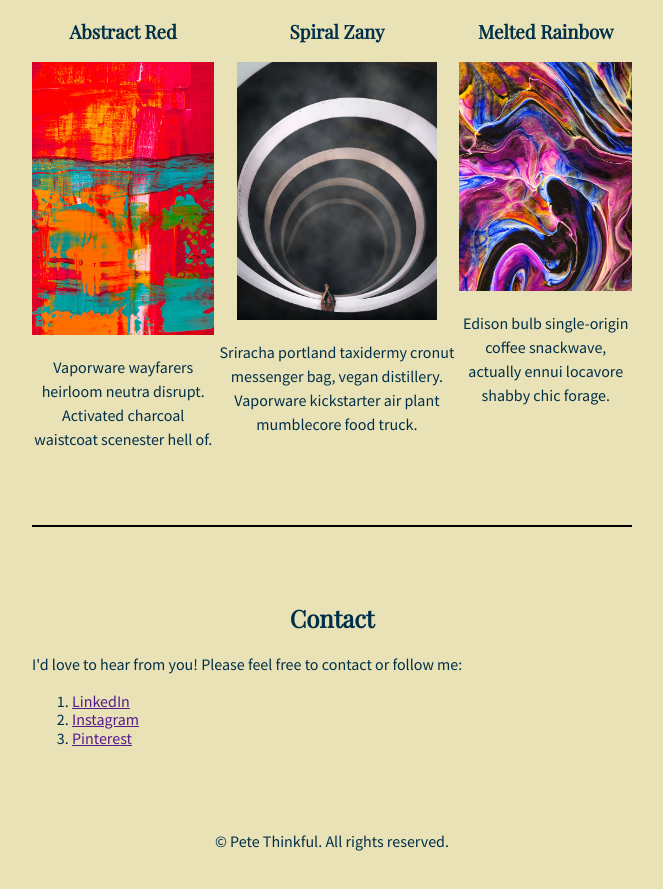
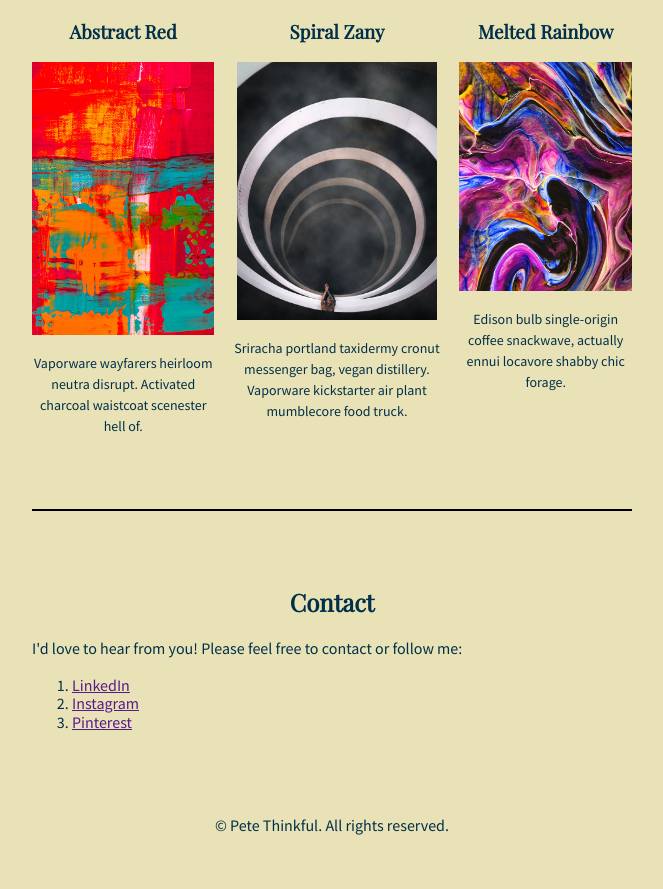
Before and after one commit to schibli23/Thinkful-Project-2, a plain HTML site: page index.html in a window 1280 px wide. Shown: the part 955-1844 px from the top of the page, without its empty margins (308-971 px from the left). Drawn offline with nearby package versions, Linux system fonts and the light colour scheme.

Commit message:
set font size for image-section

```diff
--- a/style.css
+++ b/style.css
@@ -96,7 +96,9 @@ img {
   flex-direction: row;
   flex: 1;
 }
-
+.image-section p{
+  font-size: 14px;
+}
 /* Footer */
 footer {
   text-align: center;
```
